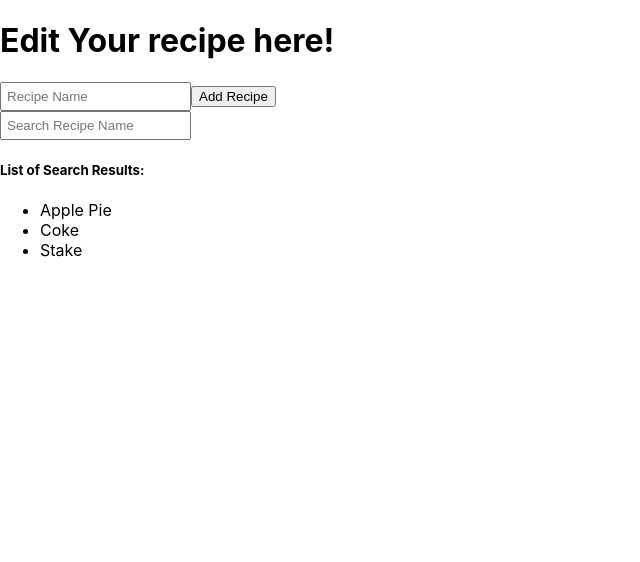
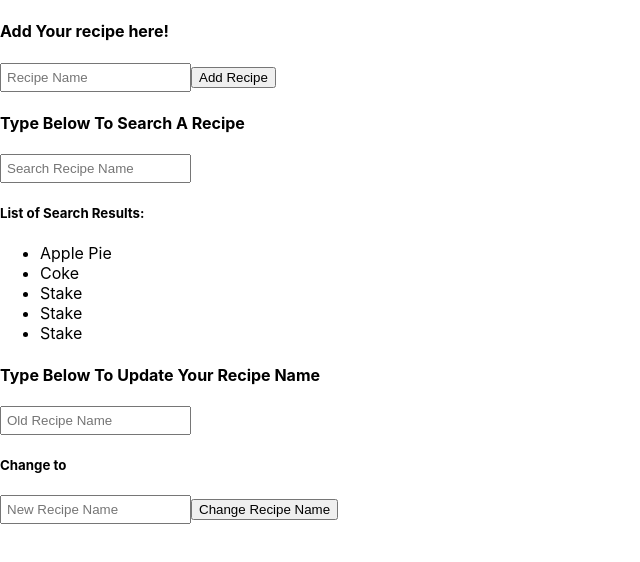
Before and after one commit to bqzhao11/Food-Recipe-Analyzer, a React (Create React App) app: page /new-recipe in a window 1280 px wide. Shown: the top 562 px of the page, without its empty margins (0-640 px from the left). Built offline with nearby package versions, Linux system fonts and the light colour scheme.

Commit message:
Update section Done

```diff
--- a/src/components/new_recipe.jsx
+++ b/src/components/new_recipe.jsx
@@ -10,6 +10,8 @@ var buttonStyle = {
 const people = [
     "Apple Pie",
     "Coke",
+    "Stake",
+    "Stake",
     "Stake"
   ];
 
@@ -18,6 +20,9 @@ function NewRecipe() {
     const [recipe, setrecipeName] = useState("");
     const [searchTerm, setSearchTerm] = useState("");
     const [searchResults, setSearchResults] = React.useState([]);
+    const [oldRecipe, setoldRecipe] = useState("");
+    const [newRecipe, setnewRecipe] = useState("");
+
     const handleSubmit = (evt) => {
         evt.preventDefault();
         if (recipe == '') {
@@ -26,9 +31,29 @@ function NewRecipe() {
             alert(`Recipe ${recipe} was added!`);
         }
     }
+
+    const handleUpdate = (evt) => {
+        if (oldRecipe  == '') {
+            alert('Please Enter The Origin Recipe Name For Update');
+        } else if (newRecipe == '') {
+            alert('Please Enter The New Recipe Name For Update');
+        } else {
+            alert(`Recipe '${oldRecipe}' was Updated To '${newRecipe}'!`);
+        }
+    }
+
     const handleChange = event => {
         setSearchTerm(event.target.value);
       };
+
+    const handleOldrecipe = event => {
+        setoldRecipe(event.target.value);
+    };
+
+    const handleNewrecipe = event => {
+        setnewRecipe(event.target.value);
+    };
+
     React.useEffect(() => {
         const results = people.filter(person =>
           person.toLowerCase().includes(searchTerm)
@@ -37,7 +62,7 @@ function NewRecipe() {
       }, [searchTerm]);
     return (
         <div>
-            <h1>Edit Your recipe here!</h1>
+            <h4>Add Your recipe here!</h4>
             <form onSubmit={handleSubmit}>
                 <input
                 type="text"
@@ -54,7 +79,9 @@ function NewRecipe() {
                 style={{ flex: "1" }}
                 />
             </form>
+
             <form>
+            <h4>Type Below To Search A Recipe</h4>
             <input
                 type="text"
                 name="title"
@@ -70,6 +97,34 @@ function NewRecipe() {
                 ))}
                 </ul>
             </form>
+
+            <form onSubmit={handleUpdate}>
+                <h4>Type Below To Update Your Recipe Name</h4>
+                <input
+                    Type = "text"
+                    name = "Title"
+                    style={{ flex: "10", padding: "5px" }}
+                    placeholder= "Old Recipe Name"
+                    value = {oldRecipe}
+                    onChange={handleOldrecipe}
+                />
+                <h5>Change to</h5>
+                <input
+                    Type = "text"
+                    name = "Title"
+                    style={{ flex: "10", padding: "5px" }}
+                    placeholder= "New Recipe Name"
+                    value = {newRecipe}
+                    onChange={handleNewrecipe}
+                />
+                <input
+                type="submit"
+                value="Change Recipe Name"
+                className="btn"
+                style={{ flex: "1" }}
+                />
+            </form>
+
         </div>
     );
 }
```
Also changed, not shown: 1 other file (tests, documents, lock files or other folders).
